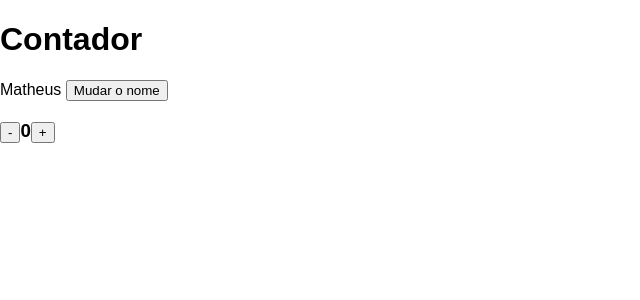
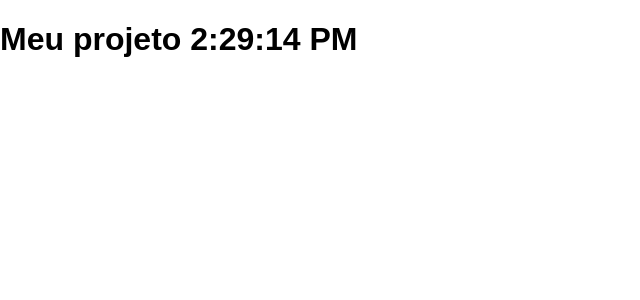
Before and after one commit to ruanlas-learning/primeirositereact, a React (Create React App) app: page / in a window 1280 px wide. Shown: the top 300 px of the page, without its empty margins (0-640 px from the left). Built offline with nearby package versions, Linux system fonts and the light colour scheme.

Commit message:
ciclo de vida dos componentes

```diff
--- a/src/App.js
+++ b/src/App.js
@@ -5,50 +5,24 @@ class App extends Component{
     constructor(props){
         super(props);
         this.state = {
-            nome: 'Matheus',
-            contador: 0
+            hora: '00:00:00'
         };
-
-        this.aumentar = this.aumentar.bind(this);
-        this.diminuir = this.diminuir.bind(this);
-        this.mudarNome = this.mudarNome.bind(this);
     }
 
-    aumentar(){
-        console.log('Aumentou');
-        let state = this.state;
-        state.contador += 1;
-        state.nome = 'Jose';
-        this.setState(state);
+    componentDidMount(){
+        setInterval(()=>{
+            this.setState({ hora: new Date().toLocaleTimeString() });
+        }, 1000);
     }
 
-    diminuir(){
-        console.log('Diminuiu');
-        let state = this.state;
-        if(state.contador === 0){
-            alert('Opa, chegou a zero!');
-            return;
-        }
-        state.contador -= 1;
-        this.setState(state);
-    }
-
-    mudarNome(){
-        let state = this.state;
-        state.nome = prompt('Qual o novo nome?');
-        this.setState(state);
+    componentDidUpdate(){
+        console.log("Atualizou!!");
     }
 
     render(){
         return(
             <div>
-                <h1>Contador</h1>
-                {this.state.nome}  <button onClick={this.mudarNome}>Mudar o nome</button>
-                <h3>
-                    <button onClick={this.diminuir}>-</button>
-                    {this.state.contador}
-                    <button onClick={this.aumentar}>+</button>
-                </h3>
+                <h1>Meu projeto {this.state.hora}</h1>
             </div>
         );
     }
```
